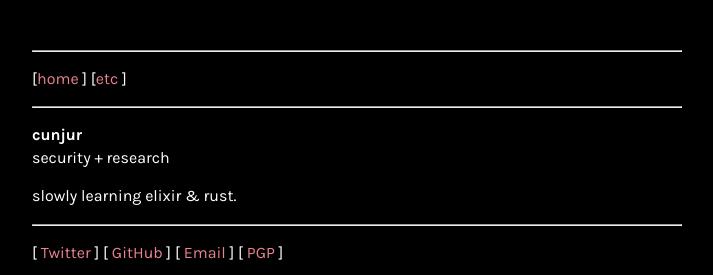
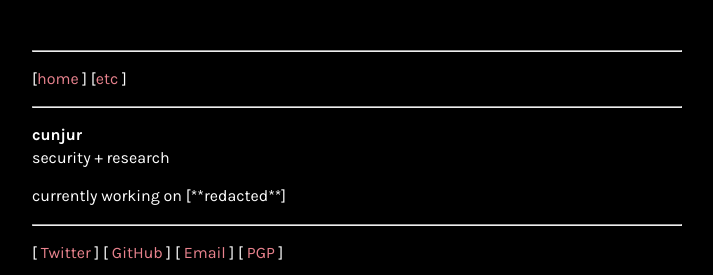
Before and after one commit to name/personal-svelte, a SvelteKit app: page / in a window 1280 px wide. Shown: the top 275 px of the page, without its empty margins (283-996 px from the left). Built offline with nearby package versions, Linux system fonts and the light colour scheme.

Commit message:
Update project status

```diff
--- a/src/routes/+layout.svelte
+++ b/src/routes/+layout.svelte
@@ -12,7 +12,7 @@
 	security + research
 </p>
 
-<p>slowly learning elixir & rust.</p>
+<p>currently working on [**redacted**]</p>
 
 <hr />
 
```
